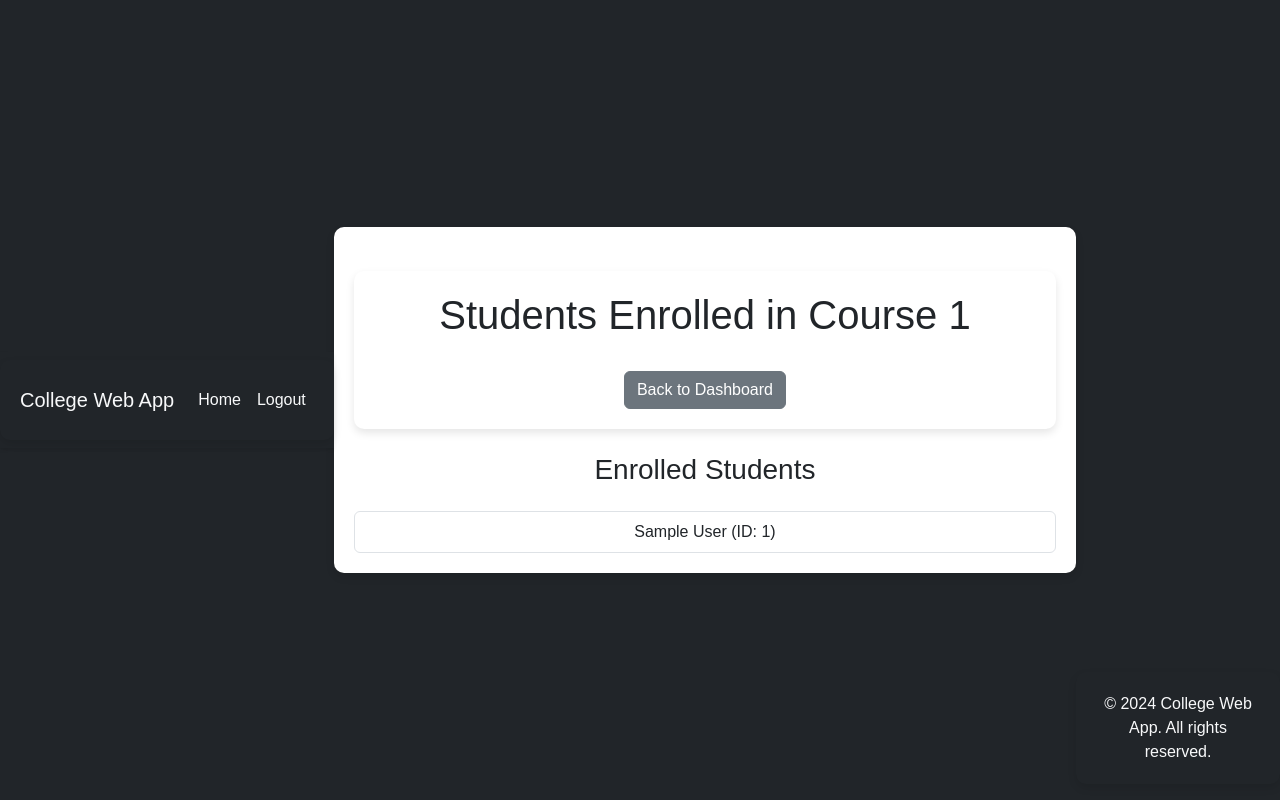
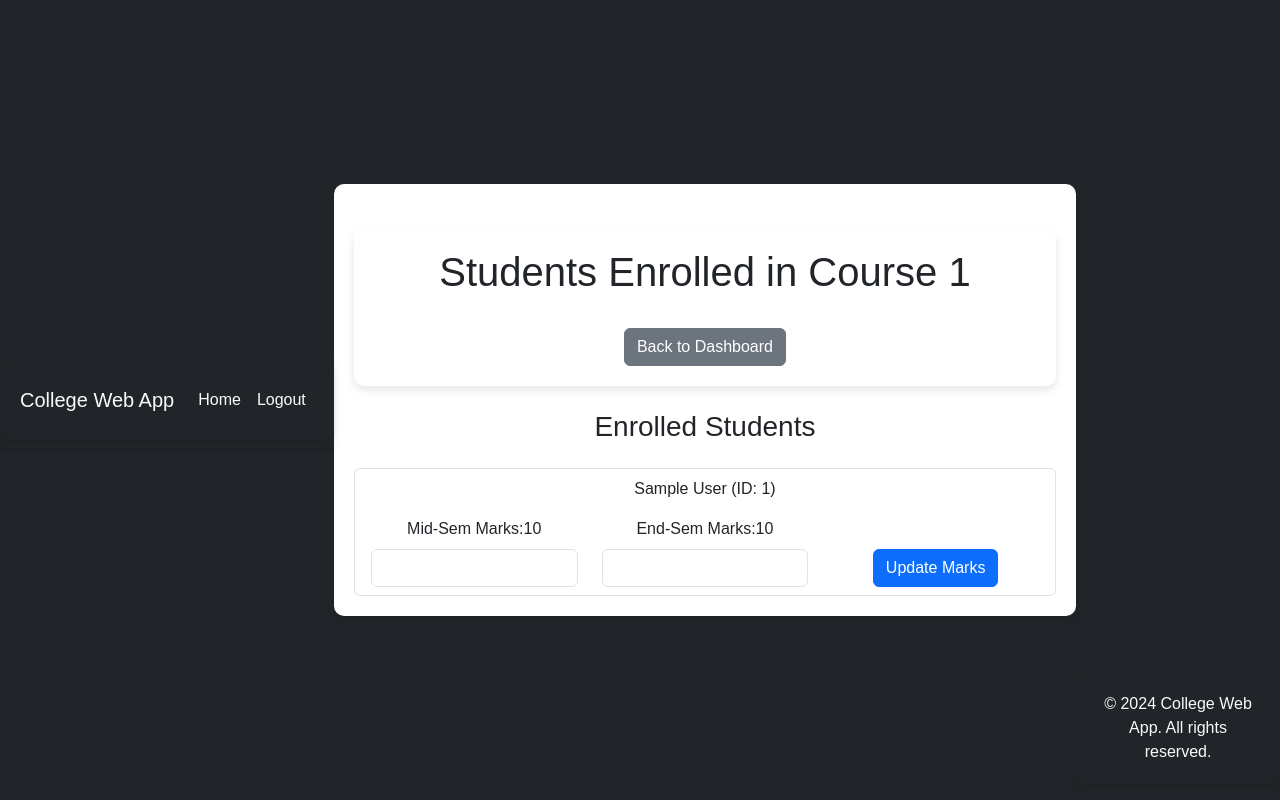
Before and after one commit to aryan1921/flask_project, a Flask app: page /students_in_course/1 in a window 1280 px wide. Run offline with Flask 3, Linux system fonts and the light colour scheme; tables that the repository leaves empty hold one stand-in row (values such as "Sample post").

Commit message:
final chamges

```diff
--- a/app.py
+++ b/app.py
@@ -4,9 +4,9 @@ from sqlalchemy import text
 from database import insert_user_data,verify_user_data,insert_course,Instructor,fetch_courses,fetch_courses_student,fetch_enrolled_courses,new_enroll,fetch_courses_for_instructor
 
 app = Flask(__name__)
-app.secret_key = 'your_secret_key'  # Needed for session management
+app.secret_key = 'your_secret_key'
 
-# Mock database: In a real application, replace this with actual database logic
+
 
 
 @app.route('/')
@@ -16,7 +16,7 @@ def home():
 @app.route('/signup', methods=['GET', 'POST'])
 def signup():
     if request.method == 'POST':
-        # Retrieve form data and convert it to a dictionary
+
         user_data = {
             'name': request.form.get('name'),
             'email': request.form.get('email'),
@@ -24,7 +24,7 @@ def signup():
             'password': request.form.get('password'),
             'role': request.form.get('role')
         }
-        # Call the custom function to insert data into the database
+
         insert_user_data(user_data)
         return redirect(url_for('home'))
     return render_template('signup.html')
@@ -53,9 +53,9 @@ def dashboard(username):
             role = connection.execute(text("SELECT Role FROM Users WHERE Username = :username"), {'username': username}).scalar()
         if role is None:
             return "Role not found in session", 403
-        # Rest of the dashboard logic
 
-        # Fetch all instructors
+
+
         with engine.connect() as connection:
             instructors = connection.execute(text("SELECT * FROM Instructors")).fetchall()
             courses=fetch_courses()
@@ -104,21 +104,47 @@ def dashboard(username):
 
 @app.route('/logout')
 def logout():
-    session.pop('username', None)  # Clear the session
+    session.pop('username', None)
     return redirect(url_for('login'))
 
 @app.route('/students_in_course/<course_id>')
 def students_in_course(course_id):
     with engine.connect() as connection:
-        # Fetch students enrolled in the specified course
+
         students = connection.execute(text("""
-            SELECT Students.Student_ID, Students.Student_Name
+            SELECT Students.Student_ID, Students.Student_Name, Enrollments.Mid_Sem_Score, Enrollments.End_Sem_Score
             FROM Enrollments
             JOIN Students ON Enrollments.Student_ID = Students.Student_ID
             WHERE Enrollments.Course_ID = :course_id
         """), {'course_id': course_id}).fetchall()
 
     return render_template('students_in_course.html', course_id=course_id, students=students)
+@app.route('/update_marks/<int:course_id>/<int:student_id>', methods=['POST'])
+def update_marks(course_id, student_id):
+    mid_sem_score = request.form.get('mid_sem_score')
+    end_sem_score = request.form.get('end_sem_score')
+
+    try:
+        with engine.begin() as connection:
+            result = connection.execute(
+                text("UPDATE Enrollments SET Mid_Sem_Score = :mid_sem_score, End_Sem_Score = :end_sem_score "
+                     "WHERE Course_ID = :course_id AND Student_ID = :student_id"),
+                {
+                    'mid_sem_score': mid_sem_score,
+                    'end_sem_score': end_sem_score,
+                    'course_id': course_id,
+                    'student_id': student_id
+                }
+            )
+
+
+            print(f"Rows affected: {result.rowcount}")
+
+    except Exception as e:
+        print(f"Error occurred: {e}")
+        return "An error occurred while updating marks.", 500
+
+    return redirect(url_for('students_in_course', course_id=course_id))
 
 if __name__ == '__main__':
     app.run(debug=True ,host='0.0.0.0')
--- a/templates/students_in_course.html
+++ b/templates/students_in_course.html
@@ -11,9 +11,31 @@
     <h3 class="mb-4 mt-4">Enrolled Students</h3>
     <div class="list-group">
         {% for student in students %}
-            <a href="#" class="list-group-item list-group-item-action">
-                {{ student.Student_Name }} (ID: {{ student.Student_ID }})
-            </a>
+            <div class="list-group-item">
+                <p>{{ student.Student_Name }} (ID: {{ student.Student_ID }})</p>
+
+                <!-- Form to update marks -->
+                <form action="{{ url_for('update_marks', course_id=course_id, student_id=student.Student_ID) }}" method="post" class="form-inline">
+                    <div class="row">
+                        <!-- Mid Sem Marks Input -->
+                        <div class="col-md-4">
+                            <label for="mid_sem_score_{{ student.Student_ID }}" class="form-label">Mid-Sem Marks:{{student.Mid_Sem_Score}}</label>
+                            <input type="number" class="form-control" id="mid_sem_score_{{ student.Student_ID }}" name="mid_sem_score" min="0" max="100" required>
+                        </div>
+
+                        <!-- End Sem Marks Input -->
+                        <div class="col-md-4">
+                            <label for="end_sem_score_{{ student.Student_ID }}" class="form-label">End-Sem Marks:{{student.End_Sem_Score}}</label>
+                            <input type="number" class="form-control" id="end_sem_score_{{ student.Student_ID }}" name="end_sem_score" min="0" max="100" required>
+                        </div>
+
+                        <!-- Submit Button -->
+                        <div class="col-md-4 align-self-end">
+                            <button type="submit" class="btn btn-primary">Update Marks</button>
+                        </div>
+                    </div>
+                </form>
+            </div>
         {% endfor %}
     </div>
 </div>
```
Also changed, not shown: database.py (+8 -8 lines).
